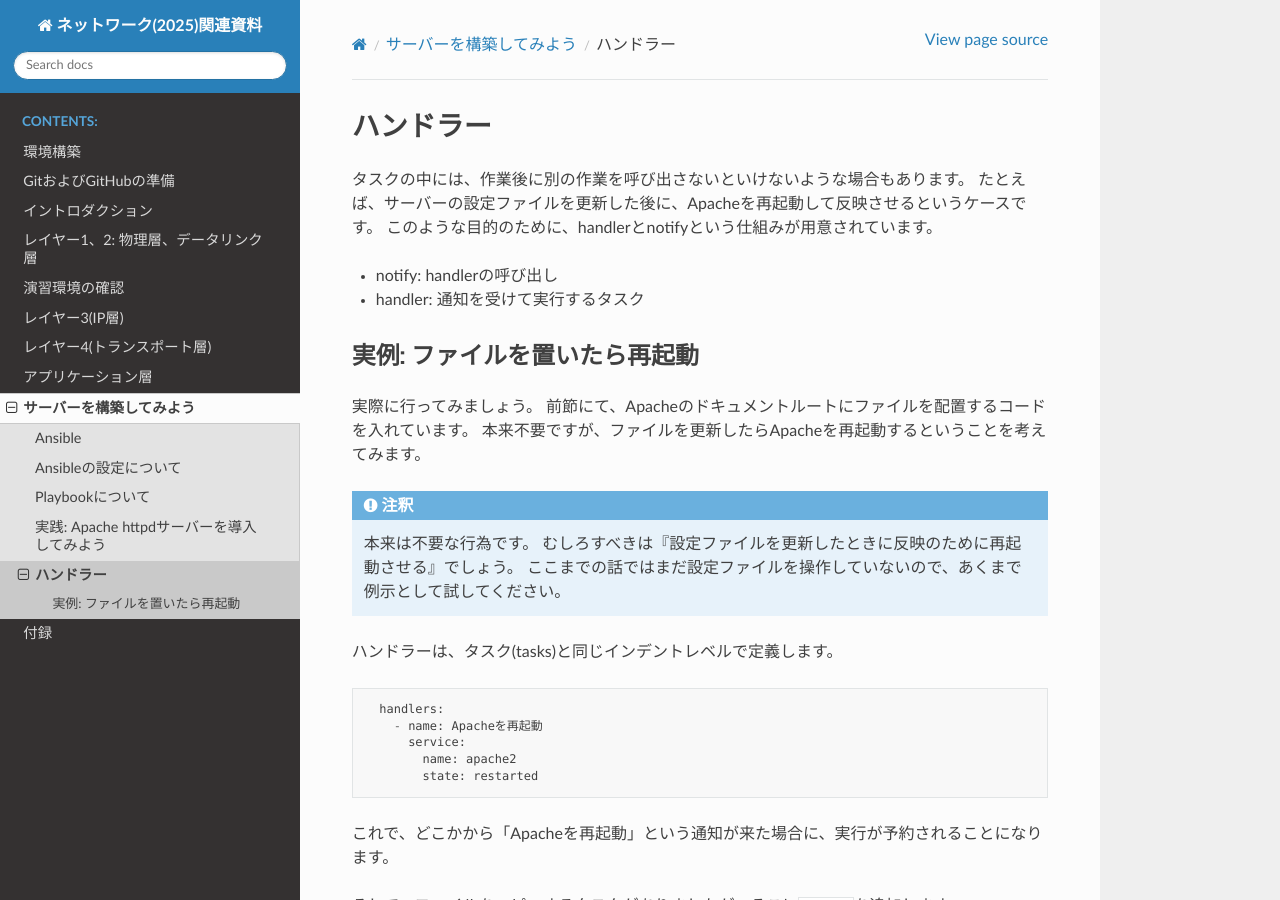
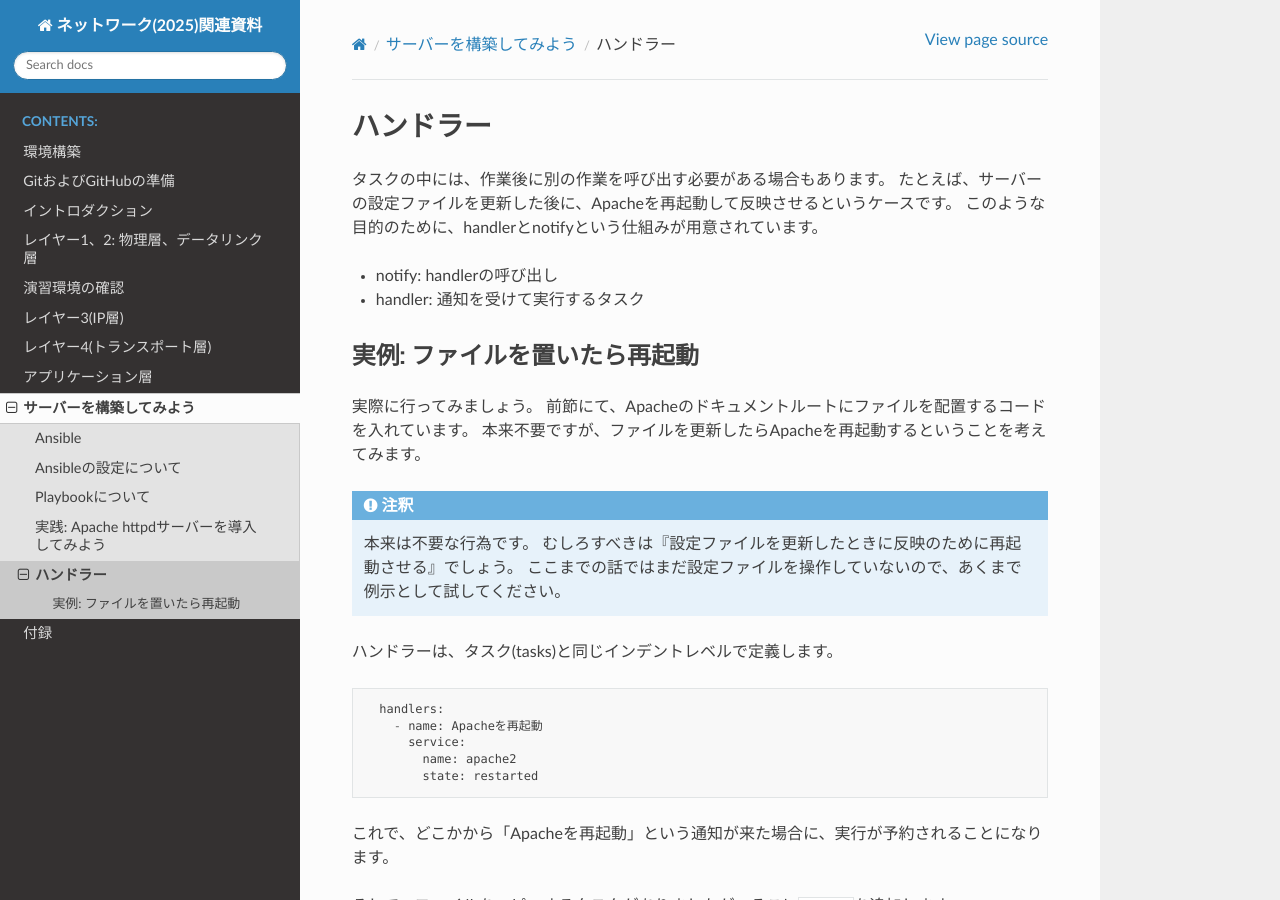
Before and after one commit to densuke/2025-network-doc, a Sphinx documentation site: the page built from source/server/handler.md, in a window 1280 px wide and 900 px high. Built offline with Sphinx 7.4.7 and the Read the Docs theme 3.1.0, drawn with Linux system fonts in a browser that asks for light colours.

Commit message:
冗長表現をまとめた
Co-authored-by: gemini-code-assist[bot] <176961590+gemini-code-assist[bot]@users.noreply.github.com>

```diff
--- a/source/server/handler.md
+++ b/source/server/handler.md
@@ -1,6 +1,6 @@
 # ハンドラー
 
-タスクの中には、作業後に別の作業を呼び出さないといけないような場合もあります。
+タスクの中には、作業後に別の作業を呼び出す必要がある場合もあります。
 たとえば、サーバーの設定ファイルを更新した後に、Apacheを再起動して反映させるというケースです。
 このような目的のために、handlerとnotifyという仕組みが用意されています。
 
```
